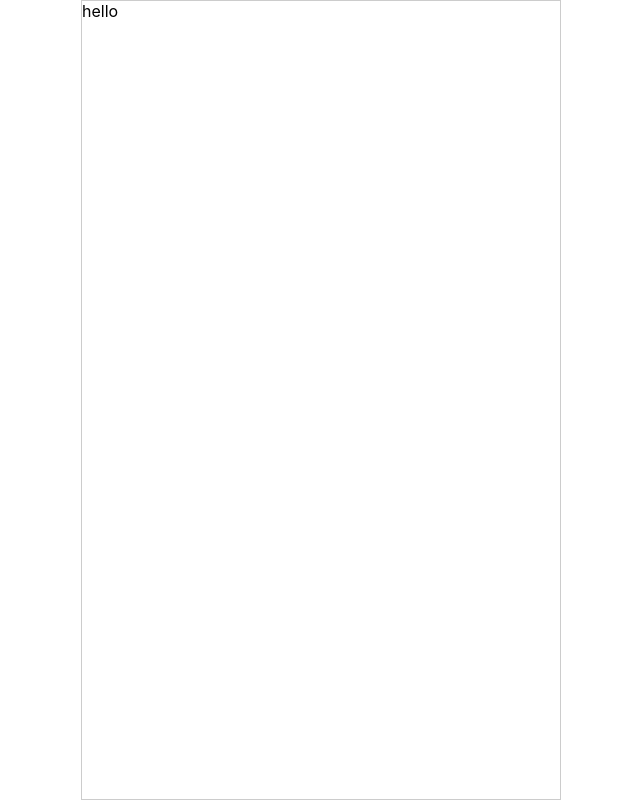
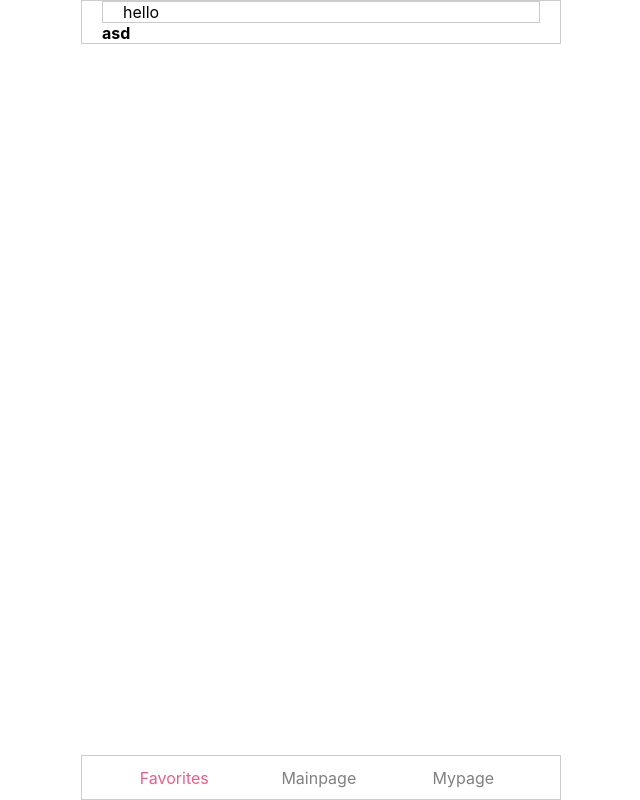
Before and after one commit to cukminseo/wheretogo-ts, a React (Create React App) app: page /login in a window 1280 px wide. Shown: the whole page, without its empty margins (319-959 px from the left). Built offline with nearby package versions, Linux system fonts and the light colour scheme.

Commit message:
[FEAT] 하단 navbar 구현

```diff
--- a/src/App.tsx
+++ b/src/App.tsx
@@ -1,6 +1,8 @@
+/** @jsxImportSource @emotion/react */
 import { Global } from "@emotion/react";
 import GlobalStyle from "./styles/GlobalStyle";
 import { BrowserRouter, Route, Routes } from "react-router-dom";
+import { Container } from "./components/Container";
 import CustomerMain from "./pages/customer/main/customerMain";
 import OwnerMain from "./pages/owner/main/ownerMain";
 import Login from "./pages/user/Login";
@@ -10,9 +12,8 @@ import OwnerMypage from "./pages/owner/mypage/ownerMypage";
 
 function App() {
   return (
-    <>
+    <div css={Container}>
       <Global styles={GlobalStyle} />
-      <BrowserRouter>
       <Routes>
         <Route path="/login" element={<Login />} />
         <Route path="/signin" element={<Signin />} />
@@ -23,8 +24,8 @@ function App() {
         <Route path="/owner" element={<OwnerMain />} />
         <Route path="/owner/mypage" element={<OwnerMypage />} />
       </Routes>
-      </BrowserRouter>
-    </>
+      <h1>asd</h1>
+    </div>
   );
 }
 
--- a/src/components/Container.tsx
+++ b/src/components/Container.tsx
@@ -1,9 +1,10 @@
 import { css } from "@emotion/react";
 
 export const Container = css`
-  width: 30rem;
-  height: 100%;
+  width: 100%;
+  max-width: 30rem; // 일반적인 스마트폰의 너비를 고려하여 설정
   margin: 0 auto;
   box-sizing: border-box;
   border: 1px solid #ccc;
+  padding: 0 1.25rem; // 스마트폰 화면에서 콘텐츠와 화면 사이에 약간의 간격을 주기 위함
 `;
--- a/src/index.tsx
+++ b/src/index.tsx
@@ -2,13 +2,18 @@ import React from "react";
 import ReactDOM from "react-dom/client";
 import App from "./App";
 import reportWebVitals from "./reportWebVitals";
+import BottomNav from "./pages/customer/BottomNav.jsx";
+import { BrowserRouter } from "react-router-dom";
 
 const root = ReactDOM.createRoot(
   document.getElementById("root") as HTMLElement,
 );
 root.render(
   <React.StrictMode>
-    <App />
+    <BrowserRouter>
+      <BottomNav />
+      <App />
+    </BrowserRouter>
   </React.StrictMode>,
 );
 
--- /dev/null
+++ b/src/pages/customer/BottomNav.css
@@ -0,0 +1,35 @@
+/* 네비바 하단 고정 밑 세로 길이 설정 */
+.wrapper {
+  position: fixed;
+  bottom: 0;
+  left: 0;
+  right: 0;
+  height: 45px;
+}
+
+/* nav태그 아래의 자식들을 수평정렬하기 위한 설정 */
+nav {
+  overflow: hidden;
+  border-top: 2px solid grey;
+}
+/* nav태그 아래의 div태그들을 수평정렬 및 세로길이 설정 */
+.nav-link {
+  /* 수평정렬, 3개의 button을 각각 33% width만큼 할당 */
+  float: left;
+  width: 33%;
+  text-align: center;
+
+  /* 세로길이 설정 */
+  height: 45px;
+  line-height: 45px;
+}
+
+/* 하단 네비바의 메뉴를 눌렀을 때 색상 변경*/
+.nav-item {
+  color: grey;
+}
+
+/* 하단 네비바의 메뉴를 눌렀을 때 색상 변경*/
+.active {
+  color: #ef5c89;
+}
--- /dev/null
+++ b/src/pages/customer/BottomNav.jsx
@@ -0,0 +1,35 @@
+/** @jsxImportSource @emotion/react */
+import React, { useState } from "react";
+import { Container } from "../../components/Container";
+import "./BottomNav.css";
+import { Link } from "react-router-dom";
+
+const BottomNav = () => {
+  // 현재 선택된 아이콘을 관리하는 state
+  const [activeNav, setActiveNav] = useState(1);
+  return (
+    <nav className="wrapper" css={Container}>
+      <Link
+        to="/Favorites"
+        className="nav-link"
+        onClick={() => setActiveNav(1)}
+      >
+        <div className={activeNav === 1 ? "nav-item active" : "nav-item"}>
+          Favorites
+        </div>
+      </Link>
+      <Link to="/Mainpage" className="nav-link" onClick={() => setActiveNav(2)}>
+        <div className={activeNav === 2 ? "nav-item active" : "nav-item"}>
+          Mainpage
+        </div>
+      </Link>
+      <Link to="/Mypage" className="nav-link" onClick={() => setActiveNav(3)}>
+        <div className={activeNav === 3 ? "nav-item active" : "nav-item"}>
+          Mypage
+        </div>
+      </Link>
+    </nav>
+  );
+};
+
+export default BottomNav;
--- a/tsconfig.json
+++ b/tsconfig.json
@@ -18,7 +18,8 @@
     "resolveJsonModule": true,
     "isolatedModules": true,
     "noEmit": true,
-    "jsx": "react-jsx"
+    "jsx": "react-jsx",
+    "types": ["@emotion/react/types/css-prop"]
   },
   "include": [
     "src"
```
Lines whose indentation alone changed are shown as unchanged.
